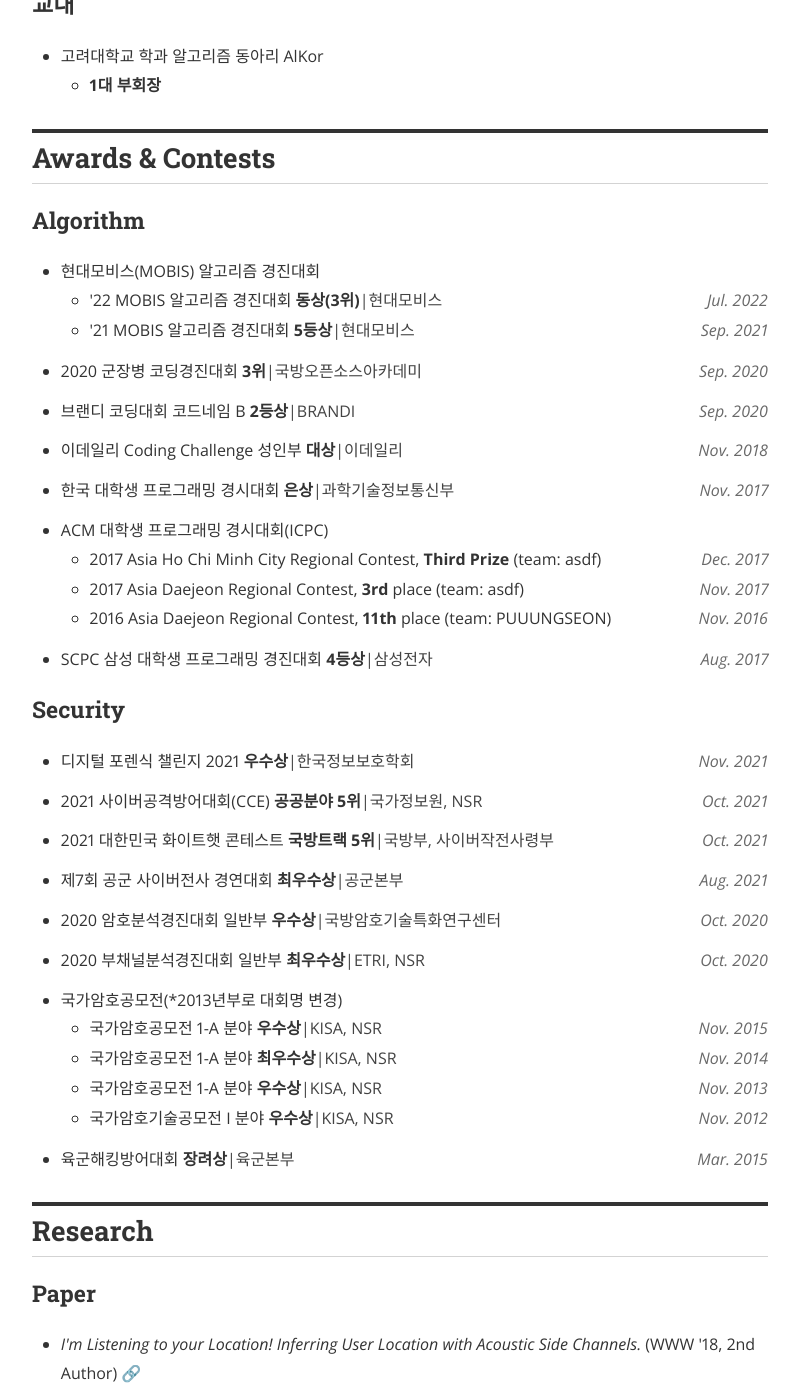
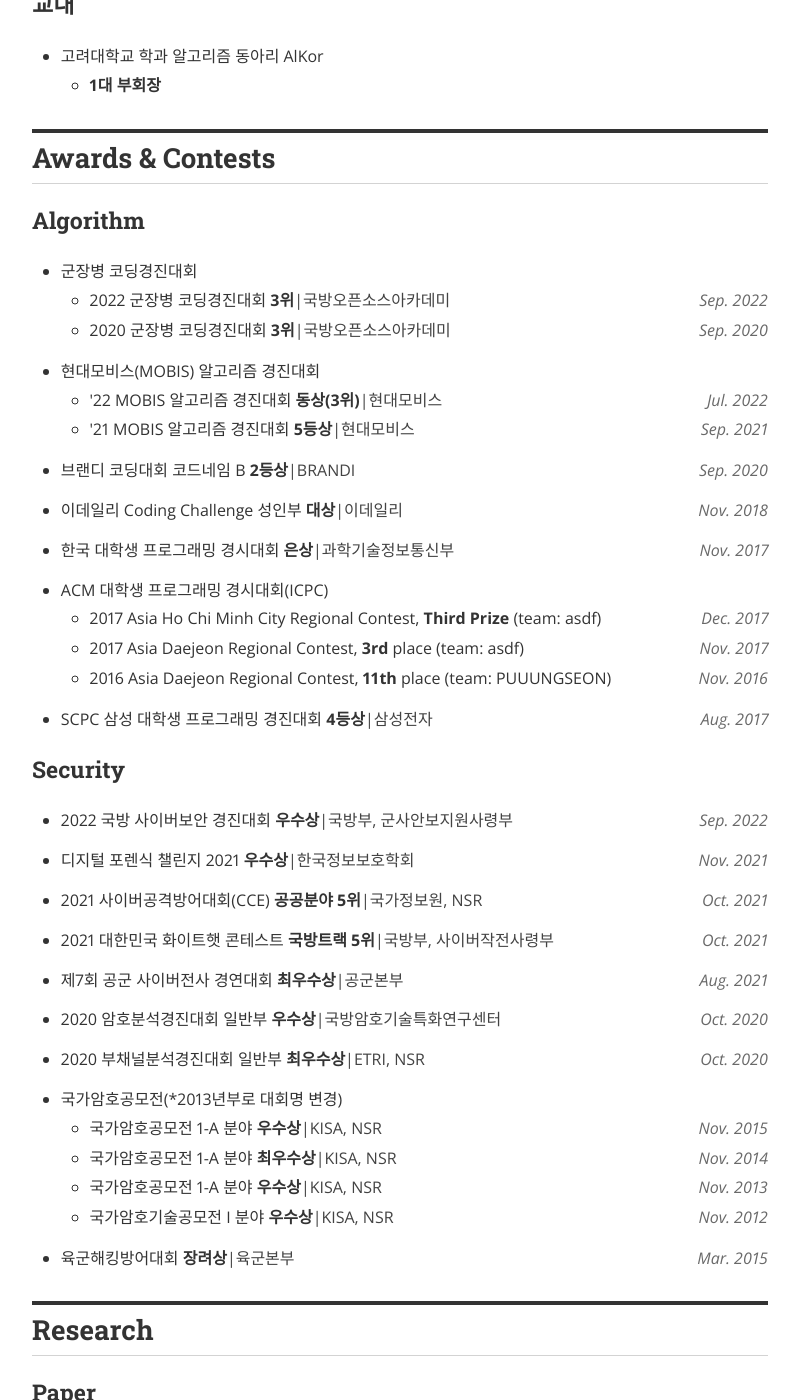
Before and after one commit to nyan101/nyan101.github.io, a Jekyll site: the page built from about.html, in a window 1280 px wide and 1400 px high, scrolled down 1252 px. Shown: the whole window, without its empty margins (240-1040 px from the left). Built offline with Jekyll 4.4.1, drawn with Linux system fonts in a browser that asks for light colours; nearby versions of some CDN libraries; a style sheet for code colours, icons or effects is not loaded.

Commit message:
수상이력 추가

```diff
--- a/about.html
+++ b/about.html
@@ -103,6 +103,24 @@
 
 <h3>Algorithm</h3>
 <ul class="resume-list">
+<li class="resume-item"> <div>군장병 코딩경진대회</div>
+  <ul>
+    <li><div class="resume-row">
+      <div class="resume-desc">2022 군장병 코딩경진대회 <strong>3위</strong></div>
+      <div class="resume-appendix">
+        <div class="resume-organization">|국방오픈소스아카데미</div>
+        <div class="resume-date">Sep. 2022</div>
+      </div>
+    </div></li>
+    <li><div class="resume-row">
+      <div class="resume-desc">2020 군장병 코딩경진대회 <strong>3위</strong></div>
+      <div class="resume-appendix">
+        <div class="resume-organization">|국방오픈소스아카데미</div>
+        <div class="resume-date">Sep. 2020</div>
+      </div>
+    </div></li>
+  </ul>
+</li>
 <li class="resume-item"> <div>현대모비스(MOBIS) 알고리즘 경진대회</div>
 <ul>
   <li><div class="resume-row">
@@ -120,15 +138,6 @@
     </div>
   </div></li>
 </ul>
-</li>
-<li class="resume-item">
-<div class="resume-row">
-  <div class="resume-desc">2020 군장병 코딩경진대회 <strong>3위</strong></div>
-  <div class="resume-appendix">
-    <div class="resume-organization">|국방오픈소스아카데미</div>
-    <div class="resume-date">Sep. 2020</div>
-  </div>
-</div>
 </li>
 <li class="resume-item">
 <div class="resume-row">
@@ -207,6 +216,15 @@
 
 <h3>Security</h3>
 <ul class="resume-list">
+<li class="resume-item">
+  <div class="resume-row">
+    <div class="resume-desc">2022 국방 사이버보안 경진대회 <strong>우수상</strong></div>
+    <div class="resume-appendix">
+      <div class="resume-organization">|국방부, 군사안보지원사령부</div>
+      <div class="resume-date">Sep. 2022</div>
+    </div>
+  </div>
+</li>
 <li class="resume-item">
 <div class="resume-row">
   <div class="resume-desc">디지털 포렌식 챌린지 2021 <strong>우수상</strong></div>
```
